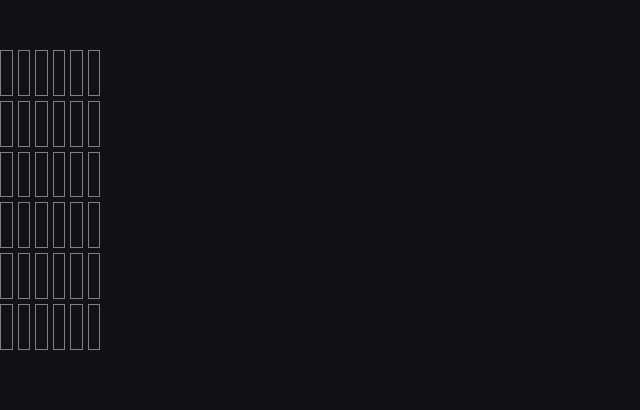
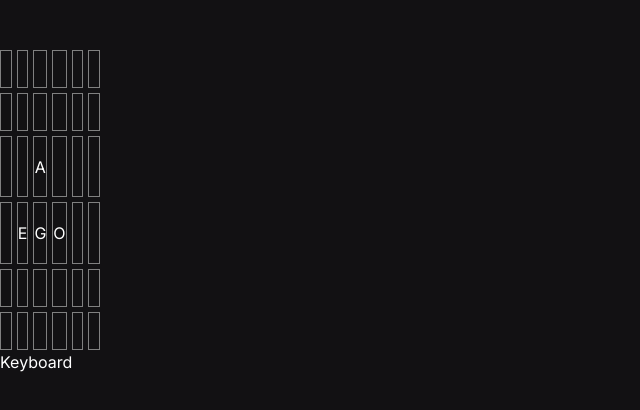
Before and after one commit to Nwakaego-Ego/wordle, a Next.js app: page / in a window 1280 px wide. Shown: the top 410 px of the page, without its empty margins (0-640 px from the left). Built offline with nearby package versions, Linux system fonts and the light colour scheme.

Commit message:
I added grid for the default board

```diff
--- a/src/app/Component/Board/board.jsx
+++ b/src/app/Component/Board/board.jsx
@@ -1,37 +1,127 @@
 "use client";
 import React from "react";
-// import DefaultBoard from "../DefaultBoard/DefaultBoard";
+
 import Letter from "../Letter/letter";
 import "./board.css";
 
 const Board = () => {
-  const numRows = 6;
-  const numColumns = 6;
-
-  const generateGrid = () => {
-    const gridItems = [];
-
-    for (let row = 0; row < numRows; row++) {
-      for (let column = 0; column < numColumns; column++) {
-        gridItems.push(
-          <span key={`${numRows} ${numColumns}`} className="item">
-            <Letter
-              //   eachrows={row}
-              //   sixrows={column}
-              attemptVal={row}
-              letterPosition={column}
-            />
-          </span>
-        );
-      }
-    }
-
-    return gridItems;
-  };
-
   return (
     <>
-      <div className="container">{generateGrid()}</div>
+      <div className="container">
+        <span className="item">
+          <Letter letterPosition={0} attemptVal={0} />
+        </span>
+        <span className="item">
+          <Letter letterPosition={1} attemptVal={0} />
+        </span>
+        <span className="item">
+          <Letter letterPosition={2} attemptVal={0} />
+        </span>
+        <span className="item">
+          <Letter letterPosition={3} attemptVal={0} />
+        </span>
+        <span className="item">
+          <Letter letterPosition={4} attemptVal={0} />
+        </span>
+        <span className="item">
+          <Letter letterPosition={5} attemptVal={0} />
+        </span>
+
+        <span className="item">
+          <Letter letterPosition={0} attemptVal={1} />
+        </span>
+        <span className="item">
+          <Letter letterPosition={1} attemptVal={1} />
+        </span>
+        <span className="item">
+          <Letter letterPosition={2} attemptVal={1} />
+        </span>
+        <span className="item">
+          <Letter letterPosition={3} attemptVal={1} />
+        </span>
+        <span className="item">
+          <Letter letterPosition={4} attemptVal={1} />
+        </span>
+        <span className="item">
+          <Letter letterPosition={5} attemptVal={1} />
+        </span>
+
+        <span className="item">
+          <Letter letterPosition={0} attemptVal={2} />
+        </span>
+        <span className="item">
+          <Letter letterPosition={1} attemptVal={2} />
+        </span>
+        <span className="item">
+          <Letter letterPosition={2} attemptVal={2} />
+        </span>
+        <span className="item">
+          <Letter letterPosition={3} attemptVal={2} />
+        </span>
+        <span className="item">
+          <Letter letterPosition={4} attemptVal={2} />
+        </span>
+        <span className="item">
+          <Letter letterPosition={5} attemptVal={2} />
+        </span>
+
+        <span className="item">
+          <Letter letterPosition={0} attemptVal={3} />
+        </span>
+        <span className="item">
+          <Letter letterPosition={1} attemptVal={3} />
+        </span>
+        <span className="item">
+          <Letter letterPosition={2} attemptVal={3} />
+        </span>
+        <span className="item">
+          <Letter letterPosition={3} attemptVal={3} />
+        </span>
+        <span className="item">
+          <Letter letterPosition={4} attemptVal={3} />
+        </span>
+        <span className="item">
+          <Letter letterPosition={5} attemptVal={3} />
+        </span>
+
+        <span className="item">
+          <Letter letterPosition={0} attemptVal={4} />
+        </span>
+        <span className="item">
+          <Letter letterPosition={1} attemptVal={4} />
+        </span>
+        <span className="item">
+          <Letter letterPosition={2} attemptVal={4} />
+        </span>
+        <span className="item">
+          <Letter letterPosition={3} attemptVal={4} />
+        </span>
+        <span className="item">
+          <Letter letterPosition={4} attemptVal={4} />
+        </span>
+        <span className="item">
+          <Letter letterPosition={5} attemptVal={4} />
+        </span>
+
+        <span className="item">
+          <Letter letterPosition={0} attemptVal={5} />
+        </span>
+        <span className="item">
+          <Letter letterPosition={1} attemptVal={5} />
+        </span>
+        <span className="item">
+          <Letter letterPosition={2} attemptVal={5} />
+        </span>
+        <span className="item">
+          <Letter letterPosition={3} attemptVal={5} />
+        </span>
+        <span className="item">
+          <Letter letterPosition={4} attemptVal={5} />
+        </span>
+        <span className="item">
+          <Letter letterPosition={5} attemptVal={5} />
+        </span>
+      </div>
     </>
   );
 };
--- a/src/app/Component/DefaultBoard/DefaultBoard.jsx
+++ b/src/app/Component/DefaultBoard/DefaultBoard.jsx
@@ -1,7 +1,7 @@
 export const defaultboard = [
   ["", "", "", "", ""],
   ["", "", "", "", ""],
-  ["", "", "E", "G", "O"],
+  ["", "", "A", "", ""],
   ["", "E", "G", "O", ""],
   ["", "", "", "", ""],
   ["", "", "", "", ""],
--- a/src/app/Component/Keyboard/keyboard.jsx
+++ b/src/app/Component/Keyboard/keyboard.jsx
@@ -1,6 +1,6 @@
 import React from "react";
 
 const Keyboard = () => {
-  return <div></div>;
+  return <div>Keyboard</div>;
 };
 export default Keyboard;
--- a/src/app/Component/Letter/letter.jsx
+++ b/src/app/Component/Letter/letter.jsx
@@ -1,35 +1,24 @@
 "use client";
 
-// import React, { useContext } from "react";
-// import "./letter.css";
-// import { AlphaContent } from "../../page";
-
-// const Letter = ({ attemptVal, letterPosition }) => {
-//   const { board } = useContext(AlphaContent);
-//   const letter = board[attemptVal][letterPosition];
-//   return (
-//     <>
-//       <div className="letter-row">{letter}</div>
-//     </>
-//   );
-// };
-// export default Letter;
-
 import React, { useContext } from "react";
-import { AlphaContent } from "../../page"; // Adjust the import path based on your project structure
+import { AppContent } from "../../page";
 import "./letter.css";
 
 const Letter = ({ attemptVal, letterPosition }) => {
-  const { board } = useContext(AlphaContent);
+  const { board } = useContext(AppContent);
 
-  // Check if board and board[attemptVal] are defined
+  //   // Check if board and board[attemptVal] are defined
   if (!board || !board[attemptVal]) {
     return null; // Or handle the case where data is not available
   }
 
   const letter = board[attemptVal][letterPosition];
+  console.log("Letter here", letter);
+  //   console.log("Board from context:", board);
+  console.log("attemptVal:", attemptVal);
+  console.log("letterPosition:", letterPosition);
 
-  return <div className="letter-row">{letter}</div>;
+  return <div className="letter-row text-white">{letter}</div>;
 };
 
 export default Letter;
--- a/src/app/globals.css
+++ b/src/app/globals.css
@@ -7,4 +7,5 @@
   padding: 0;
   margin: 0;
   box-sizing: border-box;
+  color: white;
 }
--- a/src/app/page.js
+++ b/src/app/page.js
@@ -1,19 +1,20 @@
 "use client";
-import { useState, createContext } from "react";
+import { useState, useContext } from "react";
 import Board from "../app/Component/Board/board";
-import Keybaord from "../app/Component/Keyboard/keyboard";
-import defaultBoard from "../app/Component/DefaultBoard/DefaultBoard";
+import Keyboard from "../app/Component/Keyboard/keyboard";
+import { defaultboard as DefaultBoard } from "../app/Component/DefaultBoard/DefaultBoard";
+import { createContext } from "react";
 
-export const AlphaContent = createContext();
+export const AppContent = createContext();
 
 export default function Home() {
-  const [board, setBoard] = useState(defaultBoard);
+  const [board, setBoard] = useState(DefaultBoard);
   return (
     <main className="">
-      <AlphaContent.Provider value={{ board, setBoard }}>
+      <AppContent.Provider value={{ board, setBoard }}>
         <Board />
-        <Keybaord />
-      </AlphaContent.Provider>
+        <Keyboard />
+      </AppContent.Provider>
     </main>
   );
 }
```
